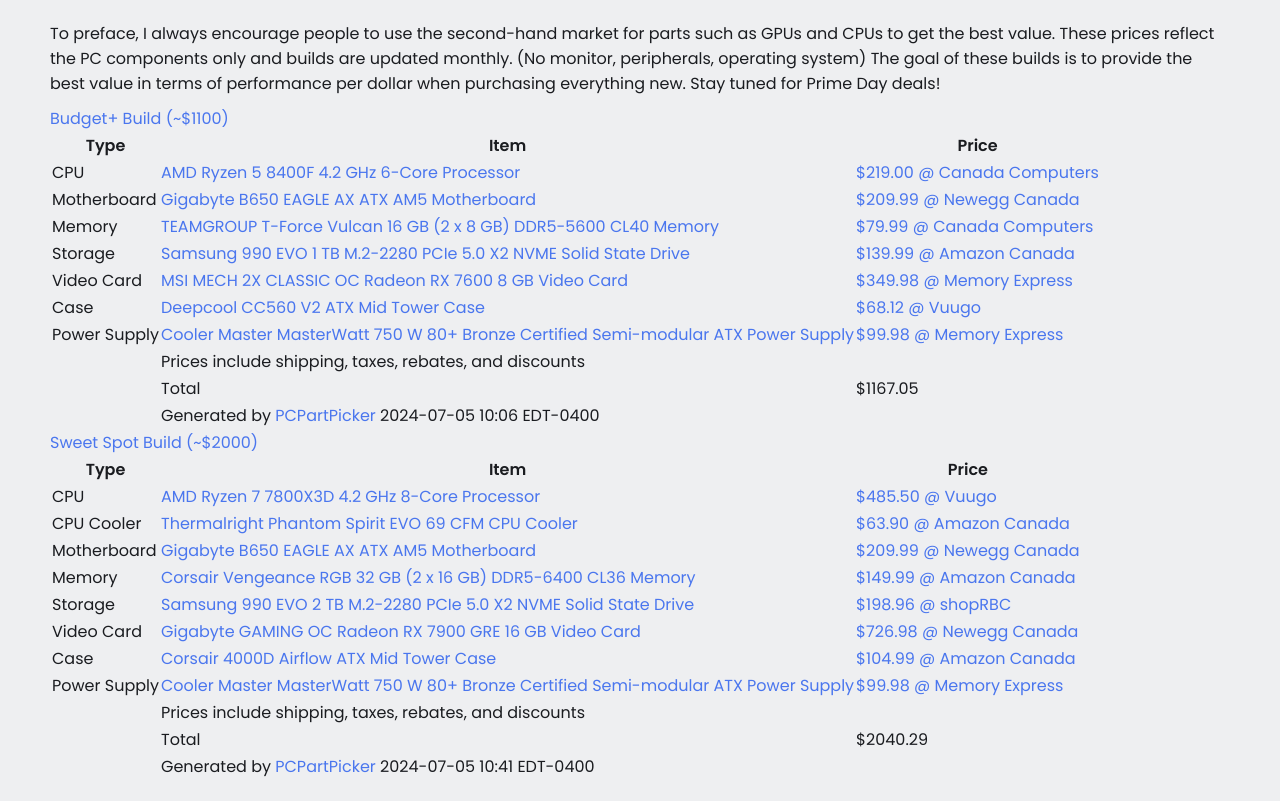
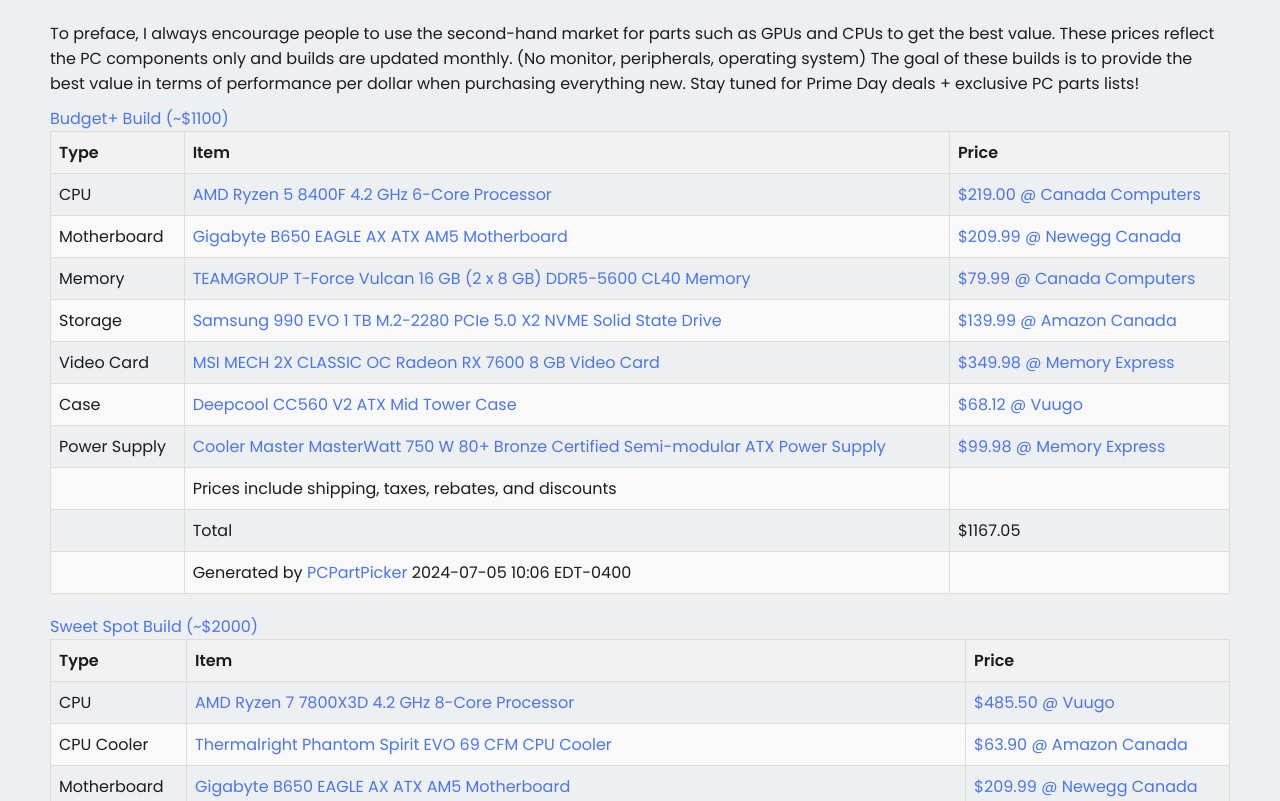
Before and after one commit to danny-lao/danny-lao.github.io, a plain HTML site: page index.html in a window 1280 px wide. Shown: the part 1120-1921 px from the top of the page. Drawn offline with Linux system fonts and the light colour scheme.

Commit message:
PC Builds Section Tables
Adding tables for PC builds

```diff
--- a/index.html
+++ b/index.html
@@ -130,7 +130,7 @@
                     These prices reflect the PC components only and builds are updated monthly. (No monitor, peripherals,
                     operating system)
                     The goal of these builds is to provide the best value in terms of performance per dollar when purchasing everything new.
-                    Stay tuned for Prime Day deals!
+                    Stay tuned for Prime Day deals + exclusive PC parts lists!
                 </div>
             </div>
             <a href="https://ca.pcpartpicker.com/list/Q9fyh3">Budget+ Build (~$1100)</a>
@@ -373,7 +373,6 @@
 
                     <label for="email">Email</label>
                     <input type="email" id="email">
-
                     <label for="message">Message</label>
                     <textarea id="message" cols="30" rows="10"></textarea>
 
--- a/styles.css
+++ b/styles.css
@@ -59,7 +59,7 @@
     margin-left: 5px;
   }
 
-  /* SECTION 1: Hero */
+  /* SECTION 1: Introduction */
   .introduction {
     display: flex;
     justify-content: space-between;
@@ -195,6 +195,30 @@
     margin-bottom: 10px;
   }
 
+  .pcbuilds-section table {
+    width: 100%;
+    border-collapse: collapse;
+    margin-bottom: 20px;
+}
+
+.pcbuilds-section th,
+.pcbuilds-section td {
+    border: 1px solid #ddd;
+    padding: 8px;
+}
+
+.pcbuilds-section th {
+    background-color: #f2f2f2;
+    text-align: left;
+}
+
+.pcbuilds-section tr:nth-child(even) {
+    background-color: #f9f9f9;
+}
+
+.pcbuilds-section tr:hover {
+    background-color: #ddd;
+}
   /* SECTION 5: Contact */
   .contact-section {
     padding: 0 50px;
```
